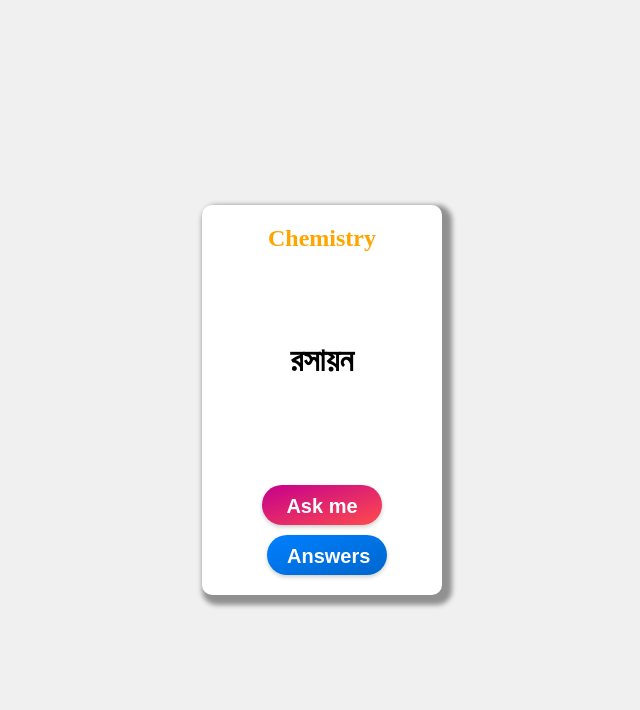
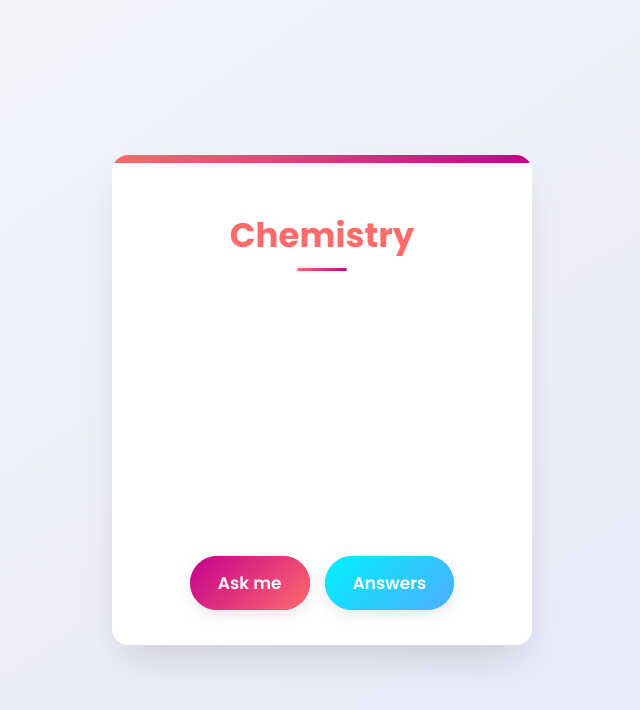
Before and after one commit to Logical-Quest/SSC-Chemistry-Card, a plain HTML site: page index.html in a window 1280 px wide. Shown: the whole page, without its empty margins (318-958 px from the left). Drawn offline with Linux system fonts and the light colour scheme.

Commit message:
Update index.html

```diff
--- a/index.html
+++ b/index.html
@@ -3,94 +3,224 @@
 <head>
     <meta charset="UTF-8">
     <meta name="viewport" content="width=device-width, initial-scale=1.0">
-    <link rel="stylesheet" href="styles.css">
     <title>Chemistry</title>
     <style>
+        @import url('https://fonts.googleapis.com/css2?family=Poppins:wght@300;400;600;700&display=swap');
+
+        :root {
+            --primary-gradient: linear-gradient(135deg, #ff6b6b, #c4008d);
+            --secondary-gradient: linear-gradient(135deg, #4facfe, #00f2fe);
+            --card-shadow: 0 20px 40px -10px rgba(0, 0, 0, 0.15);
+            --hover-shadow: 0 15px 30px -5px rgba(0, 0, 0, 0.2);
+        }
+
         body, h1, h2, h3, p, button {
             margin: 0;
             padding: 0;
+            font-family: 'Poppins', sans-serif;
         }
 
-/* Center content */
         body {
             display: flex;
             justify-content: center;
             align-items: center;
             min-height: 100vh;
-    background-color: #f0f0f0;
+            background: linear-gradient(145deg, #f5f7fa 0%, #e6e6fa 100%);
         }
 
-/* Card styles */
         .card {
             display: flex;
-    flex-direction: column; /* Stack content vertically */
-    justify-content: space-between; /* Distribute content evenly, pushing button to the bottom */
+            flex-direction: column;
+            justify-content: space-between;
             background-color: #ffffff;
-    border-radius: 10px;
-    box-shadow:  5px 5px 5px 5px rgba(0.4, 0.4, 0.4, 0.4);
-    padding: 20px;
-    width: 200px;
+            border-radius: 16px;
+            box-shadow: var(--card-shadow);
+            padding: 30px;
+            width: 280px; /* Default width for mobile */
             text-align: center;
-    height: 350px; /* Increase the height */
-}
-      .buttons {
-    margin-top: auto; /* Push buttons to the bottom */
+            height: 380px;
+            transition: transform 0.3s ease, box-shadow 0.3s ease;
+            position: relative;
+            overflow: hidden;
+            margin: 20px;
         }
 
-/* Button styles */
+        .card::before {
+            content: '';
+            position: absolute;
+            top: 0;
+            left: 0;
+            width: 100%;
+            height: 8px;
+            background: var(--primary-gradient);
+        }
+
+        .card:hover {
+            transform: translateY(-5px);
+            box-shadow: var(--hover-shadow);
+        }
+
+        .card h2 {
+            color: #ff6b6b;
+            font-size: 28px;
+            font-weight: 700;
+            margin-top: 20px;
+            position: relative;
+            display: inline-block;
+        }
+
+        .card h2::after {
+            content: '';
+            position: absolute;
+            bottom: -10px;
+            left: 50%;
+            transform: translateX(-50%);
+            width: 50px;
+            height: 3px;
+            background: var(--primary-gradient);
+            border-radius: 3px;
+        }
+
+        .card h1 {
+            font-size: 32px;
+            font-weight: 600;
+            color: #333;
+            margin-top: 30px;
+            letter-spacing: 1px;
+        }
+
+        .buttons {
+            margin-top: auto;
+            display: flex;
+            justify-content: center;
+            gap: 15px;
+        }
+
         .btn {
-    padding: 10px 20px;
-     font-size: 20px;
-    font-weight: bold;
+            padding: 12px 25px;
+            font-size: 16px;
+            font-weight: 600;
             border: none;
-    border-radius: 30px;
-    box-shadow: 0 2px 4px rgba(0, 0, 0, 0.2);
+            border-radius: 50px;
+            box-shadow: 0 4px 15px rgba(0, 0, 0, 0.1);
             cursor: pointer;
-    transition: all 0.3s ease-in-out;
-    margin-top: 10px;
-    width: 120px;
-    height: 40px;
+            transition: all 0.3s ease;
+            position: relative;
+            overflow: hidden;
+            z-index: 1;
+            color: white;
+            min-width: 120px;
+        }
+
+        .btn::before {
+            content: '';
+            position: absolute;
+            top: 0;
+            left: 0;
+            width: 100%;
+            height: 100%;
+            z-index: -1;
+            transition: opacity 0.3s ease;
+            opacity: 1;
+        }
+
+        .btn:hover::before {
+            opacity: 0.9;
         }
 
         .primary-btn {
-    background: linear-gradient(to bottom right, #c4008d, #ff4c4c);
-			color: #fff;
+            background: var(--primary-gradient);
+        }
+
+        .primary-btn::before {
+            background: linear-gradient(135deg, #c4008d, #ff6b6b);
         }
 
         .secondary-btn {
-    background: linear-gradient(to bottom right, #0080ff, #0066cc);
-    color: #ffffff;
-    margin-left: 10px;
-}
-        .primary-btn:hover,
-.secondary-btn:hover {
-    transform: scale(1.1); /* Scale button on hover */
-    box-shadow: 0 6px 8px rgba(0, 0, 0, 0.3); /* Add shadow on hover */
+            background: var(--secondary-gradient);
         }
 
-/* Media Queries */
-@media screen and (max-width: 768px) {
+        .secondary-btn::before {
+            background: linear-gradient(135deg, #00f2fe, #4facfe);
+        }
+
+        .btn:hover {
+            transform: translateY(-3px);
+            box-shadow: 0 8px 20px rgba(0, 0, 0, 0.15);
+        }
+
+        .btn:active {
+            transform: translateY(1px);
+        }
+
+        /* Responsive adjustments */
+        @media screen and (max-width: 480px) {
             .card {
-        width: 65%;
+                width: 75%;
+                height: 350px;
+                padding: 25px;
             }
 
             .btn {
-        font-size: 12px;
+                font-size: 14px;
+                padding: 10px 20px;
+                min-width: 100px;
+            }
+
+            .card h1 {
+                font-size: 28px;
+            }
+
+            .card h2 {
+                font-size: 24px;
             }
         }
 
+        @media screen and (min-width: 768px) {
+            .card {
+                width: 320px;
+                height: 400px;
+            }
 
+            .card h1 {
+                font-size: 36px;
+                margin-top: 40px;
+            }
+
+            .card h2 {
+                font-size: 32px;
+            }
+
+            .btn {
+                padding: 14px 28px;
+                font-size: 17px;
+            }
+        }
+
+        @media screen and (min-width: 1024px) {
+            .card {
+                width: 350px;
+                height: 420px;
+                padding: 35px;
+            }
+
+            .card h1 {
+                font-size: 38px;
+            }
+
+            .card h2 {
+                font-size: 34px;
+            }
+        }
     </style>
 </head>
 <body>
     <div class="card">
-        <font color="orange"><h2>Chemistry</h2></font><br><br><br><br><br> <h1>রসায়ন</h1>
+        <h2>Chemistry</h2>
         <div class="buttons">
-        <button class="btn primary-btn" onclick="window.open('https://sites.google.com/view/logical-quest-student-ssc/ssc-chemistry-question','_blank')">Ask me</button>
-        <button class="btn secondary-btn" onclick="window.open('https://logical-quest.github.io/SSC-Chemistry-Answer/','_blank')">Answers</button>
+            <button class="btn primary-btn" onclick="window.open('https://logical-quest.github.io/SSC-Chemistry-Student-Question/','_self')">Ask me</button>
+            <button class="btn secondary-btn" onclick="window.open('https://logical-quest.github.io/SSC-Physics-Answer/','_self')">Answers</button>
         </div>
     </div>
-
-
 </body>
 </html>
```
Lines whose indentation alone changed are shown as unchanged.
